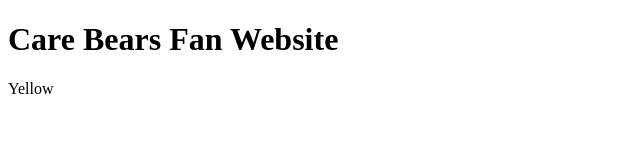
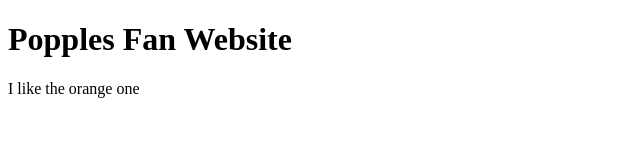
Before and after one commit to playseeds/my-first-git-repo, a plain HTML site: page index.html in a window 1280 px wide. Shown: the whole page, without its empty margins (0-640 px from the left). Drawn offline with Linux system fonts and the light colour scheme.

Commit message:
Changes to multiple files

```diff
--- a/index.html
+++ b/index.html
@@ -4,10 +4,11 @@
     <meta charset="UTF-8">
     <meta http-equiv="X-UA-Compatible" content="IE=edge">
     <meta name="viewport" content="width=device-width, initial-scale=1.0">
+    <link rel="stylesheet" href="./style.css">
     <title>Testing</title>
 </head>
 <body>
-    <h1>Care Bears Fan Website</h1>
-    <p>Yellow</p>
+    <h1>Popples Fan Website</h1>
+    <p>I like the orange one</p>
 </body>
 </html>
```
